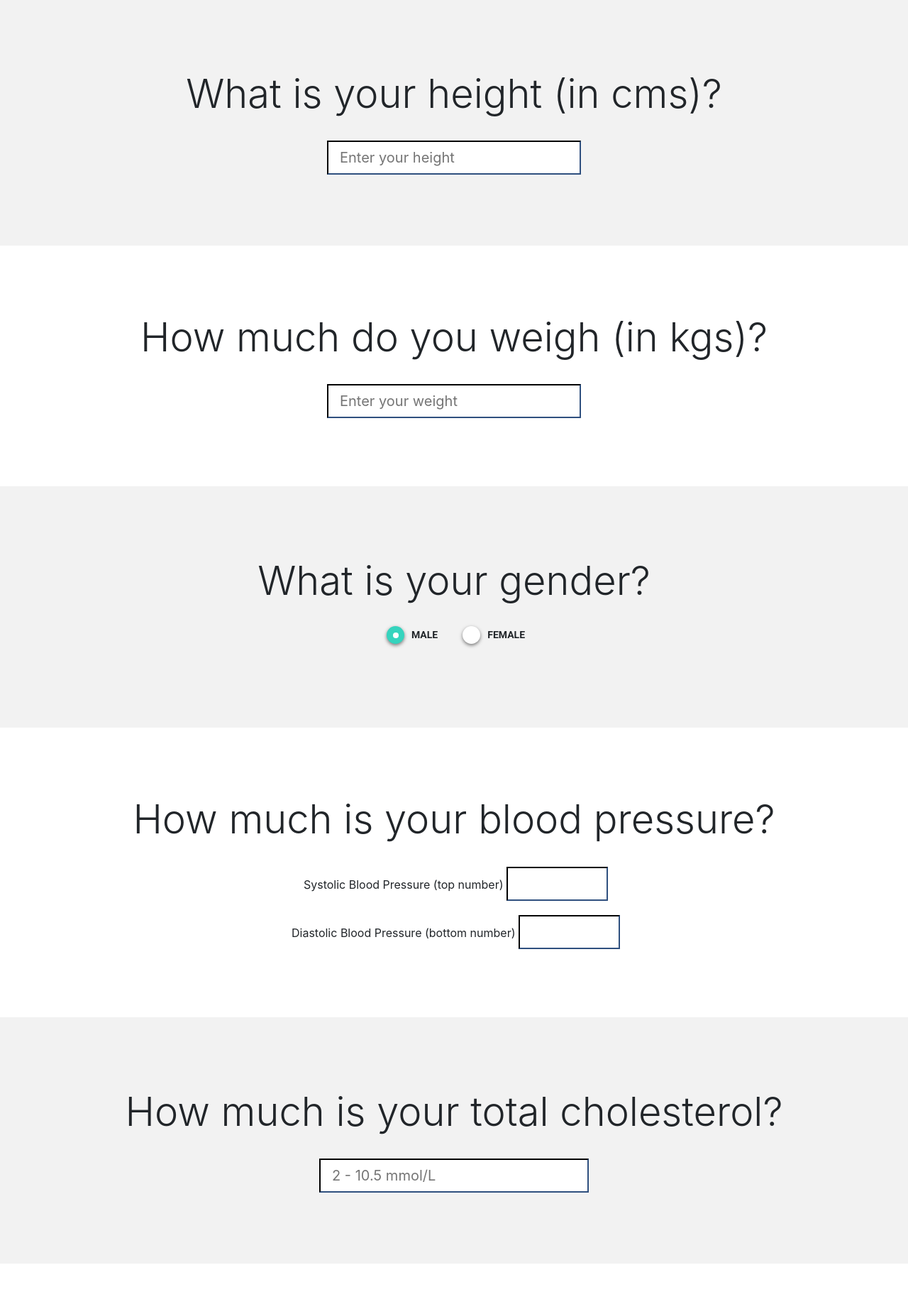
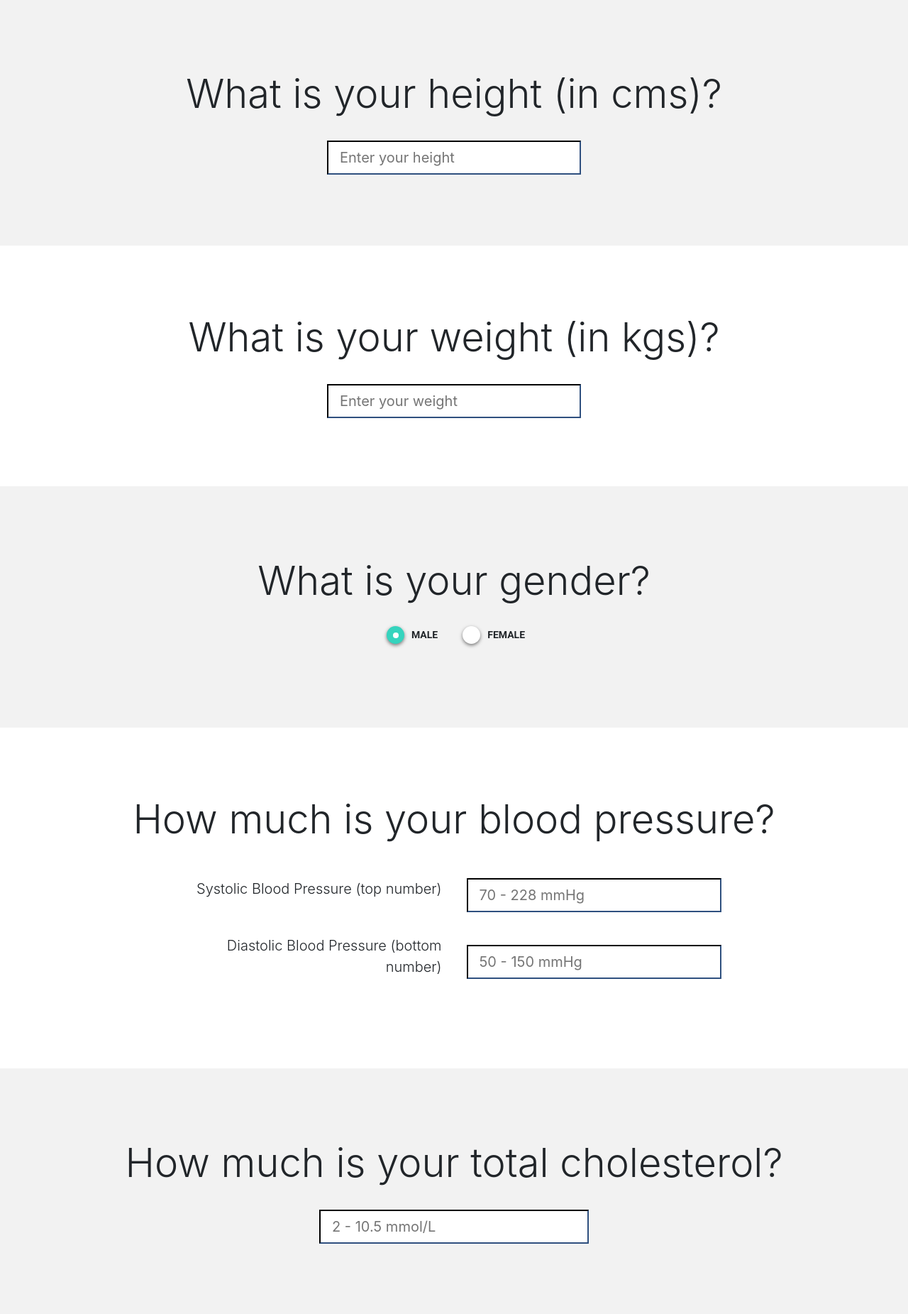
Before and after one commit to Melbouricks/Guard-Your-Heart, a Flask app: page /assessment in a window 1280 px wide. Shown: the part 742-2593 px from the top of the page at 71% size. Run offline with Flask 2, Linux system fonts and the light colour scheme; parts of the project's set-up code (start-up, migrations or seed data) failed here and were passed over; some libraries are stand-ins or nearby versions.

Commit message:
corrected BP alignment issues

```diff
--- a/templates/assessment.html
+++ b/templates/assessment.html
@@ -1,13 +1,21 @@
-{% extends "layout.html" %} {% block cssblock %}
+{% extends "layout.html" %}
+
+{% block cssblock %}
 <link rel="stylesheet" type="text/css" href="{{ url_for('static', filename='css/radioinput.css') }}">
 <link rel="stylesheet" type="text/css" href="{{ url_for('static', filename='css/activitytable.css') }}">
 <!-- <script>
     var activties = [];
     console.log(activties);
 </script> -->
-<link rel="stylesheet" href="https://use.fontawesome.com/releases/v5.7.0/css/all.css" integrity="sha384-lZN37f5QGtY3VHgisS14W3ExzMWZxybE1SJSEsQp9S+oqd12jhcu+A56Ebc1zFSJ" crossorigin="anonymous"> {% endblock %} {% block javascriptblock %}
+<link rel="stylesheet" href="https://use.fontawesome.com/releases/v5.7.0/css/all.css" integrity="sha384-lZN37f5QGtY3VHgisS14W3ExzMWZxybE1SJSEsQp9S+oqd12jhcu+A56Ebc1zFSJ" crossorigin="anonymous">
+
+{% endblock %}
+
+{% block javascriptblock %}
 <script type="text/javascript" src="{{ url_for('static', filename='javascript/activity.js') }}"></script>
-{% endblock %} {% block content %}
+{% endblock %}
+
+{% block content %}
 <div class="jumbotron jumbotron-fluid mb-0 theme-box-light">
     <div class="container">
         <h1 class="display-1">Assess your CVD risk</h1>
@@ -37,7 +45,7 @@
     </div>
     <div class="container-fluid">
         <div class="container-md my-5 py-5 px-md-5 d-flex flex-column justify-content-center">
-            <h1 class="display-4 pb-4 text-center">How much do you weigh (in kgs)?</h1>
+            <h1 class="display-4 pb-4 text-center">What is your weight (in kgs)?</h1>
             <div class="row">
                 <input class="col-md-4 form-control-lg theme-input mx-auto" type="number" id="weight" placeholder="Enter your weight" name="weight" min="40" max="230" required>
             </div>
@@ -66,19 +74,23 @@
     <div class="container-fluid">
         <div class="container-md my-5 py-5 px-md-5 d-flex flex-column justify-content-center">
             <h1 class="display-4 pb-4 text-center">How much is your blood pressure?</h1>
-            <div class="row mx-auto">
-                <div class="col-sm form-check text-center">
-                    <label for="systolicbp">Systolic Blood Pressure (top number)</label>
-                    <input class="form-control-lg theme-input mx-auto" type="number" id="systolicbp"  min="70" max="228" name="systolicbp" required>
-                    <!-- placeholder="70 - 228 mmHg" -->
+            <div class="row w-75 mx-auto my-3">
+                <div class="col-sm text-right">
+                    <p class="lead">Systolic Blood Pressure (top number)</p>
+                </div>
+                <div class="col-sm form-check my-auto">
+                    <input class="form-control-lg theme-input mx-auto w-100" type="number" id="systolicbp"  min="70" max="228" name="systolicbp" required
+                    placeholder="70 - 228 mmHg">
                 </div>
             </div>
 
-            <div class="row mx-auto" style="margin-top: 20px;">
-                <div class="col-sm form-check text-center">
-                    <label for="diastolicbp">Diastolic Blood Pressure (bottom number)</label>
-                    <input class="form-control-lg theme-input mx-auto" type="number" id="diastolicbp"  min="50" max="150" name="diastolicbp" required>
-                    <!-- placeholder="50 - 150 mmHg" -->
+            <div class="row w-75 mx-auto my-3" style="margin-top: 20px;">
+                <div class="col-sm text-right">
+                    <p class="lead">Diastolic Blood Pressure (bottom number)</p>
+                </div>
+                <div class="col-sm form-check my-auto">
+                    <input class="form-control-lg theme-input mx-auto w-100" type="number" id="diastolicbp"  min="50" max="150" name="diastolicbp" required
+                    placeholder="50 - 150 mmHg">
                 </div>
             </div>
         </div>
@@ -146,28 +158,19 @@
                 <div class="col-sm form-check">
                     <label class="form-check-label radio-row" for="activityyes">
                         <input type="radio" class="form-check-input option-input" id="activityyes" name="activity"
-                            value="1" checked>Yes
+                            value="1" onclick="activityCheckFunction()">Yes
                         <span class="checkmark"></span>
                     </label>
                 </div>
                 <div class="col-sm form-check">
                     <label class="form-check-label radio-row" for="activityno">
                         <input type="radio" class="form-check-input option-input" id="activityno" name="activity"
-                            value="0" >No
+                            value="0" onclick="activityCheckFunction()">No
                         <span class="checkmark"></span>
                     </label>
                 </div>
             </div>
-
-
-
-
-
-
-
-            <!-- onclick="activityCheckFunction()"
-            onclick="activityCheckFunction()" -->
-            <!-- <div id="activities" style="display:none">
+            <div id="activities" style="display:none">
                 <div class="container d-md-table w-100 my-5" id="activitytable" name="activitytable">
                     <div class="d-md-table-row d-none d-md-block theme-dark">
 
@@ -197,13 +200,13 @@
                 </div>
                 <button type="button" class="btn btn-block theme-box-dark theme-white theme-dark-button col-sm-4 mx-auto" onclick="addFunction()">Add Activity
                 </button>
-            </div> -->
+            </div>
         </div>
     </div>
     <input type="submit" class="btn btn-block my-5 py-4 btn-lg theme-box-color theme-white theme-color-button col-sm-4 mx-auto" value="Submit">
 </form>
 
-<!-- <script type="text/javascript"> -->
+<!-- <script type="text/javascript">
 
 // function checksubmit(){
 //     // alert("hkhkh");
@@ -214,7 +217,7 @@
 //     }
 // }
 
-<!-- </script> -->
+</script> -->
 
 
 {% endblock %}
```
